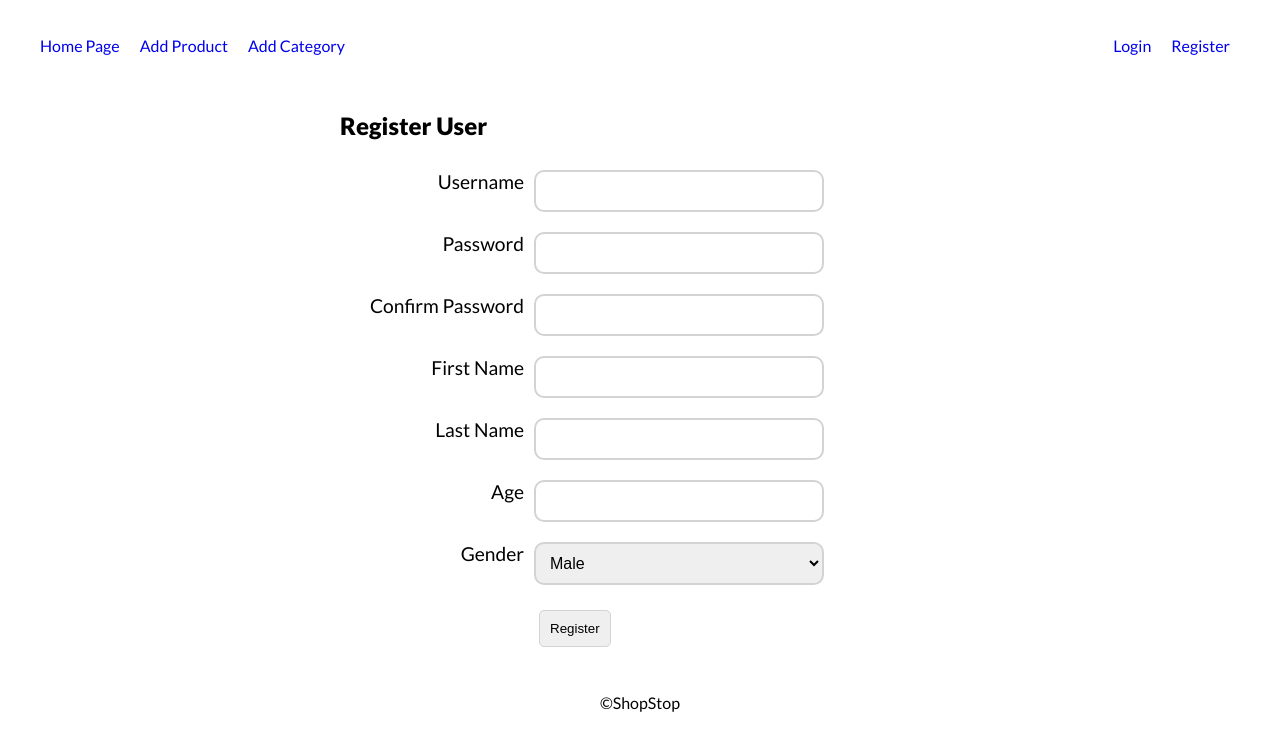
After one commit to DiyanTonchev/ShopStop, a Node server app: page /user/register in a window 1280 px wide. The commit adds this page. Shown: the top 751 px of the page. Run offline with Node 20, Linux system fonts and the light colour scheme; some libraries are stand-ins or nearby versions.

Commit message:
added register, and logout user logic

```diff
--- a/server/controllers/user.controller.js
+++ b/server/controllers/user.controller.js
@@ -2,3 +2,63 @@ const cuid = require('cuid')
 const slug = require('slug')
 const User = require('./../models/user')
 const encryption = require('./../utilities/encryption')
+const messages = require('./../utilities/messages')
+
+function getRegisterPage (req, res) {
+  res.render('user/register')
+}
+
+function register (req, res) {
+  let data = {
+    username: req.body.username,
+    firstName: req.body.firstName,
+    lastName: req.body.lastName,
+    age: req.body.age,
+    gender: req.body.gender
+  }
+
+  if (req.body.password && req.body.password !== req.body.confirmedPassword) {
+    data.error = messages.validator.user.passwordsNotMatch
+    res.render('user/register', data)
+    return
+  }
+
+  if (req.body.password) {
+    let salt = encryption.generateSalt()
+    let hashedPassword = encryption.generateHashedPassword('salt', req.body.password)
+    data.salt = salt
+    data.password = hashedPassword
+  }
+
+  data.slug = slug(data.username.toLocaleLowerCase(), { lowercase: true })
+  data.cuid = cuid()
+
+  User
+    .create(data)
+    .then((user) => {
+      req.login(user, (error, user) => {
+        if (error) {
+          console.error(error)
+          res.render('user/register', { error: messages.errors.authentication })
+          return
+        }
+
+        res.redirect(302, '/')
+      })
+    })
+    .catch((error) => {
+      data.error = error
+      res.render('user/register', data)
+    })
+}
+
+function logout (req, res) {
+  req.logout()
+  res.redirect(302, '/')
+}
+
+module.exports = {
+  getRegisterPage,
+  register,
+  logout
+}
--- a/server/models/user.js
+++ b/server/models/user.js
@@ -6,6 +6,7 @@ const encryption = require('./../utilities/encryption')
 const messages = require('./../utilities/messages')
 
 const USERNAME_MIN_LENGTH = 3
+// const PASSWORD_PATTERN = [/^(?=.*[a-z])(?=.*[A-Z])(?=.*\d)(?=.*[$@$!%*?&])[A-Za-z\d$@$!%*?&]{8,}/, messages.validator.user.password]
 const AGE_MIN_VALUE = 0
 const AGE_MAX_VALUE = 120
 const GENDERS = { values: ['Male', 'Female'], message: messages.validator.user.gender }
@@ -21,6 +22,7 @@ const userSchema = new Schema({
   },
   password: {
     type: String,
+    // match: PASSWORD_PATTERN,
     required: messages.validator.propertyIsRequired
   },
   salt: {
@@ -95,6 +97,7 @@ module.exports.seedAdminUser = () => {
         slug: slug('admin', { lowercase: true }),
         cuid: cuid(),
         roles: 'Admin'
-      }).catch(console.error)
+      })
+      .catch(console.error)
     })
 }
--- a/server/routes/routes.js
+++ b/server/routes/routes.js
@@ -35,8 +35,20 @@ router.route('/').get((req, res) => {
   HomeController.getHomePage(req, res)
 })
 
+// USER
+router.route('/user/register').get((req, res) => {
+  UserController.getRegisterPage(req, res)
+})
+
+router.route('/user/register').post((req, res) => {
+  UserController.register(req, res)
+})
+
+router.route('/user/logout').post((req, res) => {
+  UserController.logout(req, res)
+})
+
 // PRODUCT
-// GET
 router.route('/product/add').get((req, res) => {
   ProductController.getAddProductPage(req, res)
 })
@@ -53,7 +65,6 @@ router.route('/product/delete/:id').get((req, res) => {
   ProductController.getDeleteProductPage(req, res)
 })
 
-// POST
 router.route('/product/add').post(upload.single('image'), (req, res) => {
   ProductController.addProduct(req, res)
 })
@@ -71,7 +82,6 @@ router.route('/product/delete/:id').post((req, res) => {
 })
 
 // CATEGORY
-// GET
 router.route('/category/add').get((req, res) => {
   CategoryController.getAddCategoryPage(req, res)
 })
@@ -80,7 +90,6 @@ router.route('/category/:category/products').get((req, res) => {
   CategoryController.getProducts(req, res)
 })
 
-// POST
 router.route('/category/add').post((req, res) => {
   CategoryController.addCategory(req, res)
 })
@@ -88,7 +97,7 @@ router.route('/category/add').post((req, res) => {
 // GLOBAL
 router.route('*').all((req, res, next) => {
   res.status('404')
-  res.render('not-found', { text: messages.error.notFound })
+  res.render('not-found', { text: messages.errors.notFound })
 })
 
 module.exports = router
--- a/server/server.js
+++ b/server/server.js
@@ -7,6 +7,7 @@ const session = require('express-session')
 const passport = require('passport')
 const serverConfig = require('./config')
 const routes = require('./routes/routes')
+require('./utilities/passport')()
 
 // Initialize the Express App
 const app = express()
@@ -26,14 +27,21 @@ mongoose.connect(serverConfig.mongoURL, (error) => {
 })
 
 // Apply body Parser and server public assets and routes
+app.use('/favicon.ico', express.static(path.join(serverConfig.rootPath, 'public', 'content', 'images', 'favicon.ico')))
+app.use(express.static(path.join(serverConfig.rootPath, 'public', 'content')))
 app.use(bodyParser.urlencoded({ extended: true }))
 app.use(bodyParser.json())
 app.use(cookieParser())
 app.use(session({ secret: '!t@1n@b@7k0#%-hv6n-2e2Fvb-A3jShe', resave: false, saveUninitialized: false }))
 app.use(passport.initialize())
 app.use(passport.session())
-app.use('/favicon.ico', express.static(path.join(serverConfig.rootPath, 'public', 'content', 'images', 'favicon.ico')))
-app.use(express.static(path.join(serverConfig.rootPath, 'public', 'content')))
+app.use((req, res, next) => {
+  if (req.user) {
+    res.locals.user = req.user
+  }
+
+  next()
+})
 app.use(routes)
 
 // Set View Engine
--- a/server/utilities/messages.js
+++ b/server/utilities/messages.js
@@ -3,12 +3,15 @@ module.exports = {
     propertyIsRequired: '`{PATH}` is required.',
     minLength: 'The value of `{PATH}` (`{VALUE}`) is shorter than the minimum allowed',
     user: {
+      password: 'Password should contain minimum eight characters, at least one uppercase letter, one lowercase letter, one number and one special character!',
+      passwordsNotMatch: 'Passwords do not match.',
       ageInterval: 'Age must be between 0 and 120',
       gender: 'Gender should be either "Male" or "Female".',
       role: '`{VALUE}` is not valid user role.'
     }
   },
-  error: {
-    notFound: 'Error 404! I find your lack of navigation disturbing...'
+  errors: {
+    notFound: 'Error 404! I find your lack of navigation disturbing...',
+    authentication: 'Authentication error!'
   }
 }
--- a/server/utilities/passport.js
+++ b/server/utilities/passport.js
@@ -24,7 +24,7 @@ module.exports = () => {
   })
 
   passport.deserializeUser((id, done) => {
-    User.findById(id).then(user => {
+    User.findById(id).then((user) => {
       if (!user) {
         return done(null, false)
       }
--- a/views/layout.pug
+++ b/views/layout.pug
@@ -17,10 +17,17 @@ html(lang='en')
           li
             a(href='/category/add') Add Category
           li.delimeter
-          li.align-right
-            a(href='/user/register') Register
-          li.align-right
-            a(href='/user/login') Login
+          if user
+            li.align-right
+              form#logout-form(method='post' action='/user/logout')
+                a(href="javascript:document.getElementById('logout-form').submit()") Logout
+            li.align-right
+              span=user.username
+          else
+            li.align-right
+              a(href='/user/register') Register
+            li.align-right
+              a(href='/user/login') Login
     main
       block content
     footer
--- /dev/null
+++ b/views/user/register.pug
@@ -0,0 +1,31 @@
+extends ../layout.pug
+
+block content
+    form.form.center-form(method='post')
+        h2 Register User
+        .error-msg #{error}
+        .form-group
+            label(for='username') Username
+            input#username.input-field(name='username', type='text' value=username, required='true')
+        .form-group
+            label(for='password') Password
+            input#password.input-field(name='password', type='password', required='true')
+        .form-group
+            label(for='confirmedPassword') Confirm Password
+            input#confirmedPassword.input-field(name='confirmedPassword', type='password', required='true')
+        .form-group
+            label(for='firstName') First Name
+            input#firstName.input-field(name='firstName', type='text' value=firstName)
+        .form-group
+            label(for='lastName') Last Name
+            input#lastName.input-field(name='lastName', type='text' value=lastName)
+        .form-group
+            label(for='age') Age
+            input#age.input-field(name='age', type='number' min='0' max='120' value=age)
+        .form-group
+            label(for='gender') Gender
+            select#gender.input-field(name='gender')
+                option Male
+                option Female
+        .form-group
+            input.form-btn.btn(type='submit', value='Register')
```
Also changed, not shown: server/controllers/category.controller.js (+7 -9 lines), server/controllers/product.controller.js (+23 -10 lines), public/content/images/image-1497514005177.jpg (added), public/content/images/image-1497514669848.jpg (added).
